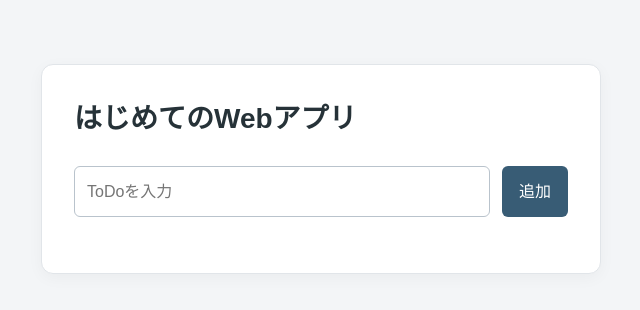
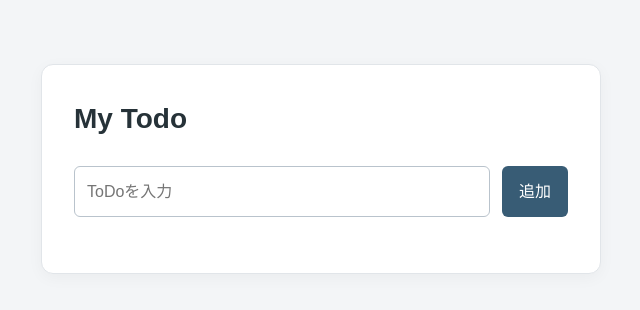
Before and after one commit to zawacch1/todo-tutorial, a plain HTML site: page index.html in a window 1280 px wide. Shown: the whole page, without its empty margins (319-959 px from the left). Drawn offline with Linux system fonts and the light colour scheme.

Commit message:
タイトルをMy Todoに変更

```diff
--- a/index.html
+++ b/index.html
@@ -3,11 +3,11 @@
 <head>
   <meta charset="UTF-8">
   <meta name="viewport" content="width=device-width, initial-scale=1">
-  <title>はじめてのWebアプリ</title>
+  <title>My Todo</title>
   <link rel="stylesheet" href="style.css">
 </head>
 <body>
-  <h1>はじめてのWebアプリ</h1>
+  <h1>My Todo</h1>
   <input type="text" id="todo-input" placeholder="ToDoを入力" aria-label="ToDoを入力">
   <button id="add-button">追加</button>
   <ul id="todo-list"></ul>
```
